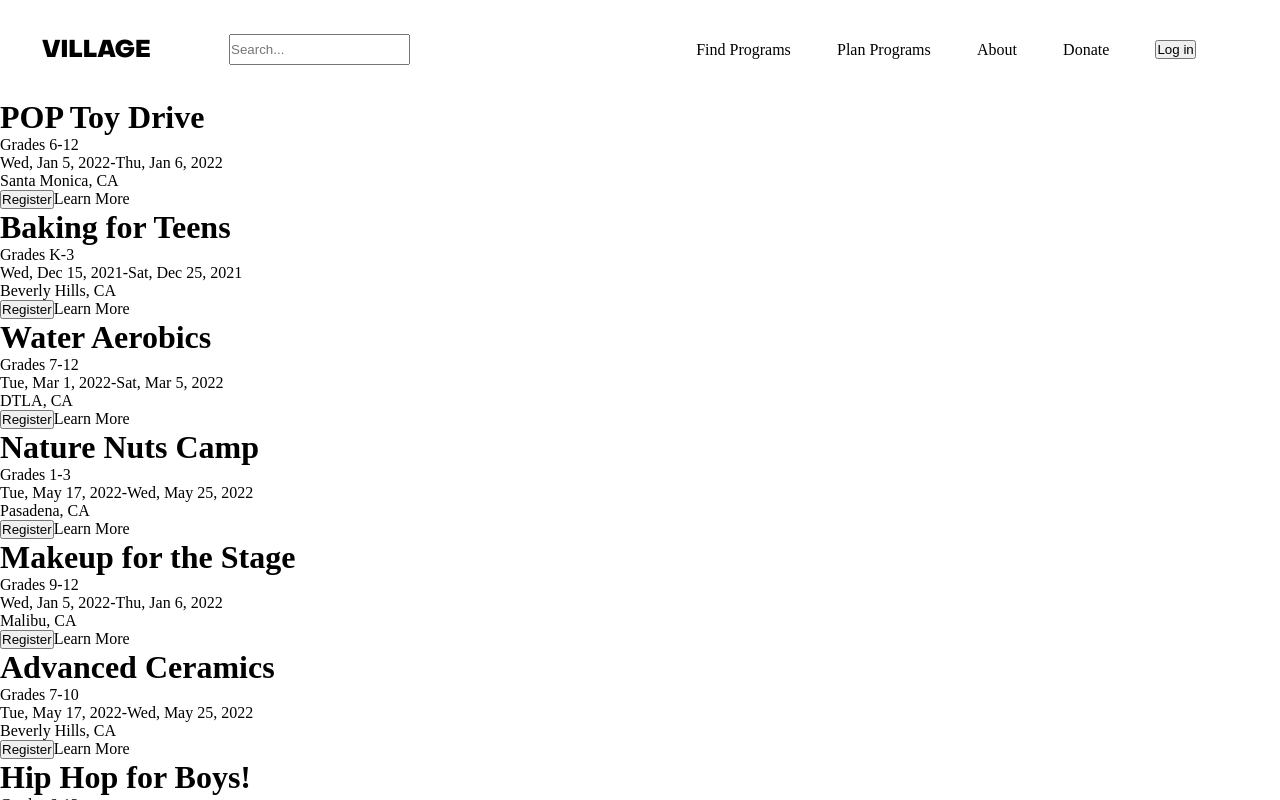
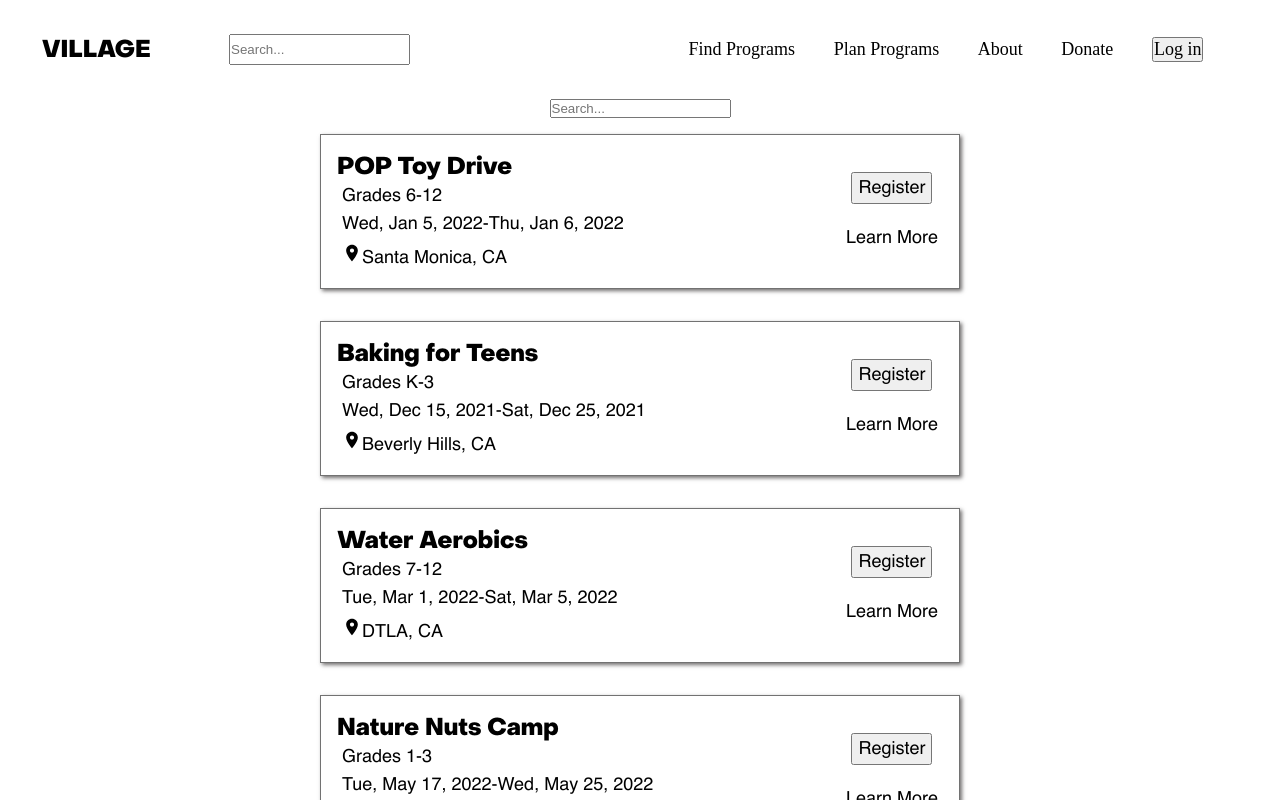
Before and after one commit to kelseyn12/village-mock, a Next.js app: page / in a window 1280 px wide. Shown: the top 800 px of the page. Built offline with nearby package versions, Linux system fonts and the light colour scheme.

Commit message:
wip: added initial body styling/layout

```diff
--- a/package.json
+++ b/package.json
@@ -10,6 +10,7 @@
   },
   "dependencies": {
     "@material-ui/core": "^4.12.4",
+    "@material-ui/icons": "^4.11.3",
     "@material-ui/lab": "^4.0.0-alpha.61",
     "@next/font": "13.1.1",
     "eslint": "8.31.0",
--- a/src/components/home/all-programs.jsx
+++ b/src/components/home/all-programs.jsx
@@ -1,3 +1,7 @@
+import LocationOnIcon from '@material-ui/icons/LocationOn';
+
+
+
 import { Pagination } from "@material-ui/lab";
 import { useState } from "react";
 
@@ -38,20 +42,45 @@ export const AllPrograms = ({ data }) => {
 
   return (
     <main>
-      <div className="eventCard">
+      <div className="allProgramsSearchBar">
+      <input type="text" placeholder="Search..." />
+      </div>
+      <div className="eventCardContainer">
+  {currentPageData.map((evt) => (
+    <div className="eventCard">
+      <div className="eventCard-content" key={evt.name}>
+        <h3>{evt.name}</h3>
+        <p>Grades {evt.grade}</p>
+        <p>
+          {evt.date_begin}-{evt.date_end}
+        </p>
+        <p><LocationOnIcon fontSize="small" />{evt.location}</p>
+      </div>
+      <div className="eventCard-buttons">
+        <button className="registerButton">Register</button>
+        <a className="learnMoreButton" href="/">Learn More</a>
+      </div>
+    </div>
+  ))}
+</div>
+      {/* <div className="eventCardContainer">
+
       {currentPageData.map((evt) => (
+        <div className="eventCard">
         <div key={evt.name}>
-          <h1>{evt.name}</h1>
+          <h3>{evt.name}</h3>
           <p>Grades {evt.grade}</p>
           <p>
             {evt.date_begin}-{evt.date_end}
           </p>
           <p>{evt.location}</p>
-          <button>Register</button>
-          <a href="/">Learn More</a>
+          <button className="registerButton">Register</button>
+          <a className="learnMoreButton" href="/">Learn More</a>
+        </div>
         </div>
       ))}
-      </div>
+
+      </div> */}
       <Pagination
         count={numPages}
         page={currentPage}
--- a/styles/globals.css
+++ b/styles/globals.css
@@ -32,6 +32,11 @@ body {
 a {
   color: inherit;
   text-decoration: none;
+}
+
+.navItem {
+  font-family: "Object Sans Regular";
+  font-size: 18px;
 }
 
 .navContainer {
@@ -76,6 +81,59 @@ a {
   font-size: 24px;
 }
 
+.allProgramsSearchBar {
+  display: flex;
+  justify-content: center;
+  align-items: center;
+
+}
+
+.eventCardContainer {
+  display: flex;
+  flex-direction: column;
+  align-items: center;
+  align-items: center;
+  width: 100%;
+  margin: 0 auto;
+}
+
+.eventCard {
+  display: flex;
+  align-items: center;
+  justify-content: space-between;
+  width: 50%;
+  padding: 1em;
+  border: 1px solid rgb(114, 114, 114);
+  margin: 1em;
+  box-shadow: 2px 2px 4px #716f6f, -2px -2px 4px #ffffff;
+}
+.eventCard-buttons {
+  display: flex;
+  align-items: center;
+  flex-direction: column;
+  justify-content: space-between;
+}
+.registerButton,
+.learnMoreButton {
+  font-family: 'Helvetica';
+  font-size: 18px;
+  margin: 10px 0;
+  padding: 5px;
+}
+
+h3 {
+  font-family: 'Object Sans Bold';
+  font-size: 24px;
+}
+
+p {
+  font-family: 'Helvetica';
+  font-size: 18px;
+  padding: 5px;
+}
+
+
+
 @media screen and (max-width: 1024px) {
   .nav-col1 {
     padding-top: 15px;
@@ -109,3 +167,10 @@ a {
     display: none;
   }
 }
+
+@media only screen and (max-width: 600px) {
+  .eventCard {
+    width: 100%;
+    margin: 0;
+  }
+}
```
Also changed, not shown: 1 other file (tests, documents, lock files or other folders).
